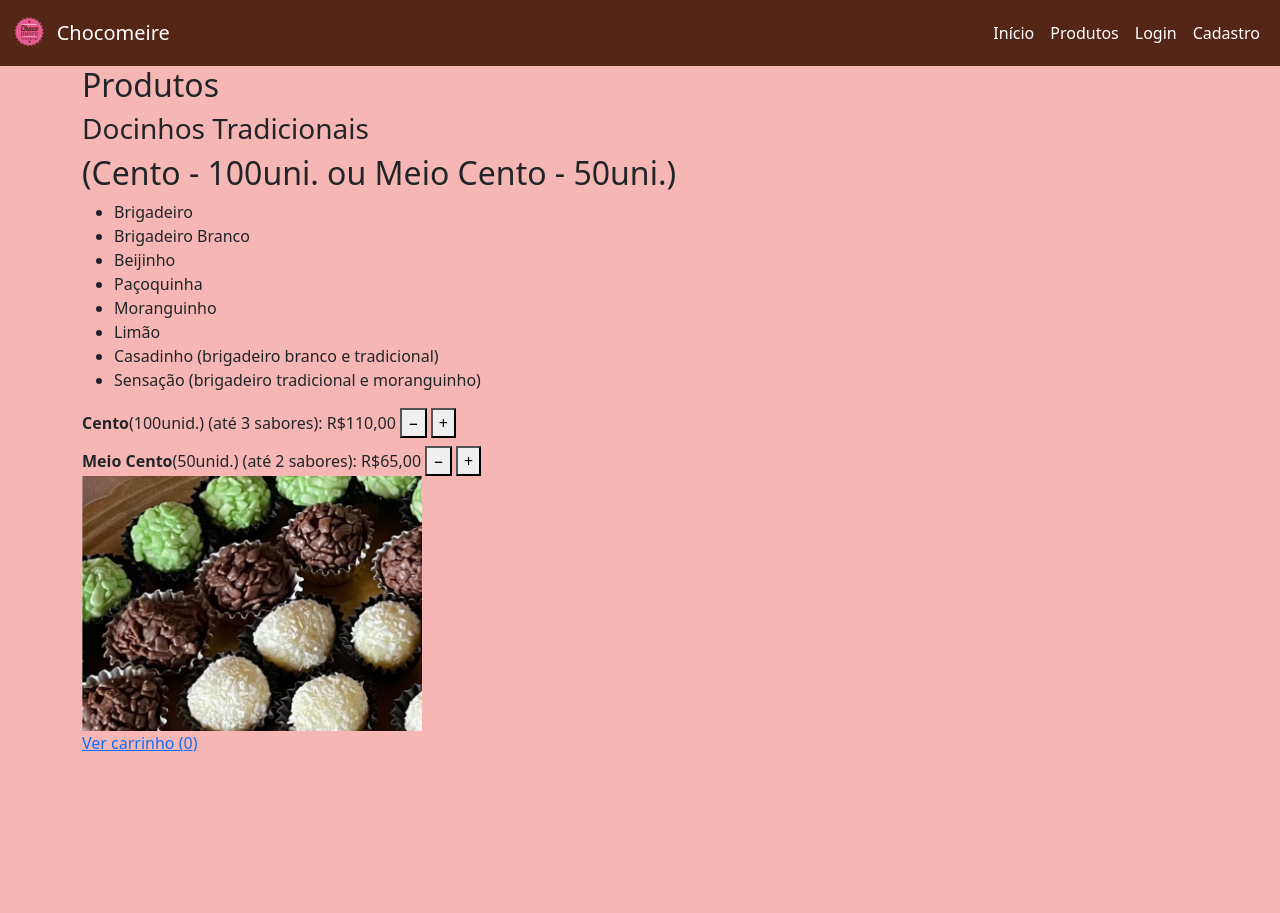
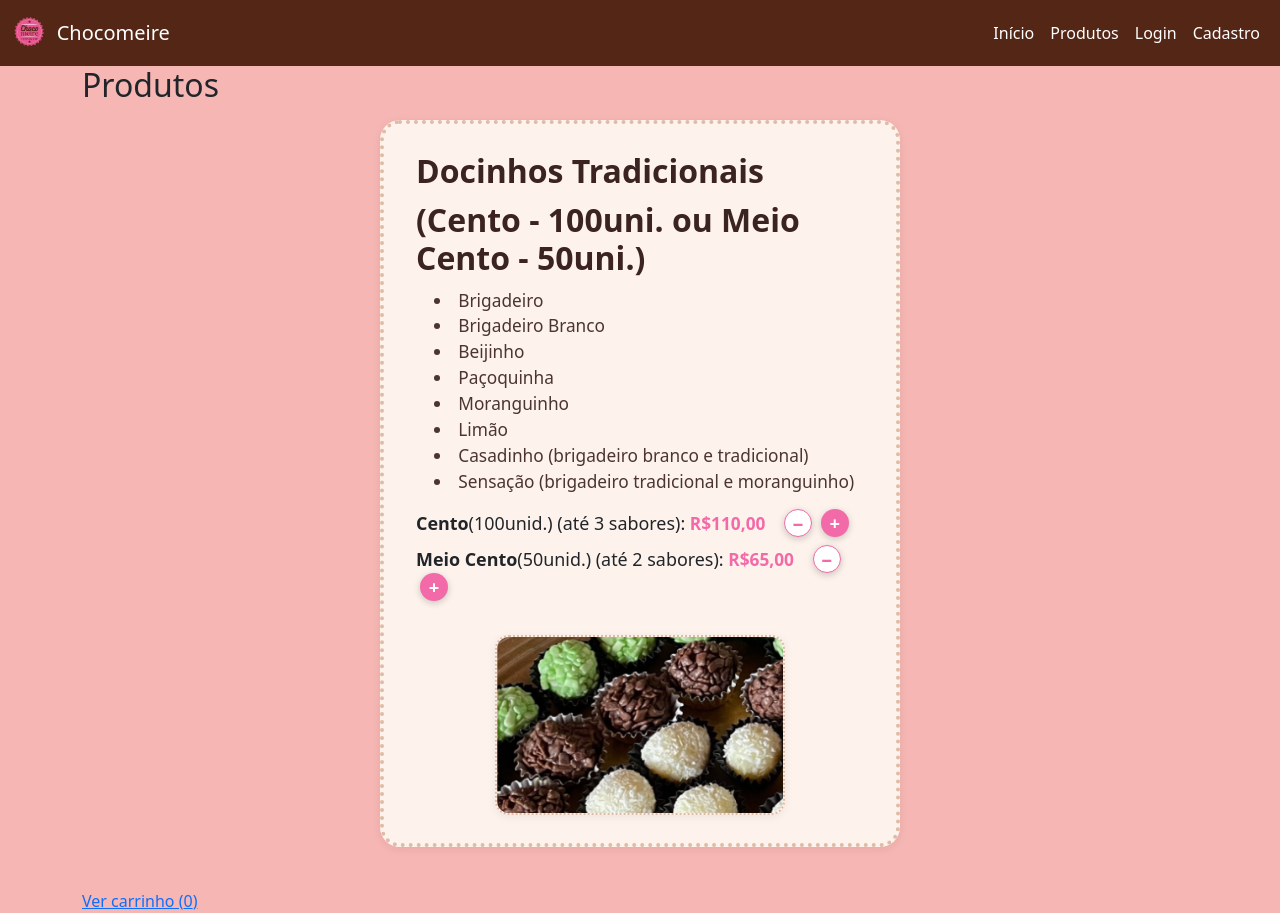
Before and after one commit to unimetrocamp-startupclass/LTD.2025.1.028-CHOCOMEIRE, a Flask app: page /produtos in a window 1280 px wide. Before the commit the page ends 752 px from the top, so only its background shows below. Run offline with Flask 3, Linux system fonts and the light colour scheme.

Commit message:
Update style.css

```diff
--- a/static/style.css
+++ b/static/style.css
@@ -20,3 +20,215 @@ body {
     height: 40px;
     margin-right: 10px;
 }
+
+.sabores-lista {
+    list-style: disc inside;
+    margin: 0 0 12px 0;
+    padding: 0;
+    text-align: left;
+    font-size: 1.08rem;
+    color: #4b3432;
+}
+
+.produto-preco {
+    color: #f36aa8;
+    font-size: 1.34rem;
+    font-weight: bold;
+    margin-top: 8px;
+    margin-bottom: 2px;
+    text-align: center;
+}
+
+.carrinho-lista {
+    display: flex;
+    flex-direction: column;
+    gap: 28px;
+    margin-bottom: 24px;
+}
+.carrinho-item {
+    background: #fdf3ec;
+    border: 2px dotted #e0bba5;
+    border-radius: 16px;
+    display: flex;
+    align-items: center;
+    padding: 16px;
+    gap: 18px;
+}
+.imagem-carrinho {
+    width: 90px;
+    height: 60px;
+    border-radius: 10px;
+    object-fit: cover;
+    border: 2px solid #f6b6b3;
+}
+.carrinho-info h4 {
+    margin: 0 0 2px 0;
+}
+.carrinho-info p {
+    margin: 2px 0;
+    color: #4b3432;
+}
+.carrinho-total h3 {
+    color: #f36aa8;
+    text-align: right;
+}
+.btn-remover {
+    background: #f36aa8;
+    color: #fff;
+    border: none;
+    padding: 6px 16px;
+    border-radius: 8px;
+    margin-top: 6px;
+    cursor: pointer;
+    font-size: 1rem;
+}
+.btn-remover:hover {
+    background: #d1447e;
+}
+.carrinho-actions {
+    display: flex;
+    gap: 18px;
+    margin-top: 22px;
+}
+.btn-voltar {
+    background: #542616;
+    color: #fff;
+    padding: 10px 22px;
+    border-radius: 10px;
+    text-decoration: none;
+    font-weight: 600;
+    transition: background 0.2s;
+}
+.btn-voltar:hover {
+    background: #3b2321;
+}
+
+.produtos-lista {
+    display: flex;
+    flex-wrap: wrap;
+    gap: 48px;
+    justify-content: center;
+    margin-top: 16px;
+    margin-bottom: 32px;
+}
+
+.produto-card-grande {
+    background: #fdf3ec;
+    border-radius: 20px;
+    border: 4px dotted #e0bba5;
+    box-shadow: 0 2px 10px #0001;
+    padding: 28px 32px;
+    max-width: 520px;
+    width: 100%;
+    display: flex;
+    flex-direction: column;
+    align-items: stretch;
+    transition: box-shadow 0.2s;
+    margin-bottom: 10px;
+}
+.produto-card-grande:hover {
+    box-shadow: 0 4px 20px #e86aa330;
+}
+.produto-info-grande {
+    text-align: left;
+    margin-bottom: 16px;
+}
+.produto-info-grande h3 {
+    margin: 0 0 10px 0;
+    font-size: 2rem;
+    font-weight: 700;
+    color: #3b2321;
+
+}
+
+.produto-info-grande h2 {
+    margin: 0 0 10px 0;
+    font-size: 2rem;
+    font-weight: 700;
+    color: #3b2321;
+}
+
+.sabores-lista {
+    margin: 0 0 10px 0;
+    padding: 0 0 0 18px;
+    font-size: 1.08rem;
+    color: #4b3432;
+}
+.precos-produto {
+    margin: 14px 0 0 0;
+    font-size: 1.12rem;
+}
+.preco-cento {
+    color: #f36aa8;
+    font-weight: bold;
+    font-size: 1.08rem;
+    margin-right: 10px;
+}
+.preco-meio-cento {
+    color: #f36aa8;
+    font-weight: bold;
+    font-size: 1.08rem;
+    margin-right: 10px;
+}
+.btn-menor {
+    width: 28px;
+    height: 28px;
+    font-size: 1.15rem;
+    font-weight: bold;
+    border-radius: 50%;
+    border: none;
+    box-shadow: 0 2px 7px #0003;
+    display: inline-flex;
+    align-items: center;
+    justify-content: center;
+    line-height: 28px;
+    cursor: pointer;
+    z-index: 2;
+    transition: background 0.2s, color 0.2s;
+    padding: 0;
+    margin-left: 4px;
+}
+.btn-menor-esquerda {
+    background: #fff;
+    color: #f36aa8;
+    border: 1.5px solid #f36aa8;
+}
+.btn-menor-esquerda:hover {
+    background: #ffe6f2;
+    color: #f36aa8;
+}
+.btn-menor-direita {
+    background: #f36aa8;
+    color: #fff;
+}
+.btn-menor-direita:hover {
+    background: #f36aa8;
+    color: #fff;
+}
+.imagem-e-botoes-centralizada {
+    display: flex;
+    justify-content: center;
+    margin-top: 18px;
+}
+.imagem-produto-grande {
+    width: 290px;
+    height: 180px;
+    border-radius: 14px;
+    border: 2.5px dotted #e0bba5;
+    background: #fdf3ec;
+    box-shadow: 0 2px 10px #0001;
+    object-fit: cover;
+    display: block;
+}
+
+@media (max-width: 650px) {
+    .produto-card-grande {
+        padding: 12px 4vw;
+        max-width: 99vw;
+    }
+    .imagem-produto-grande {
+        width: 95vw;
+        max-width: 98vw;
+        height: 140px;
+    }
+}
```
